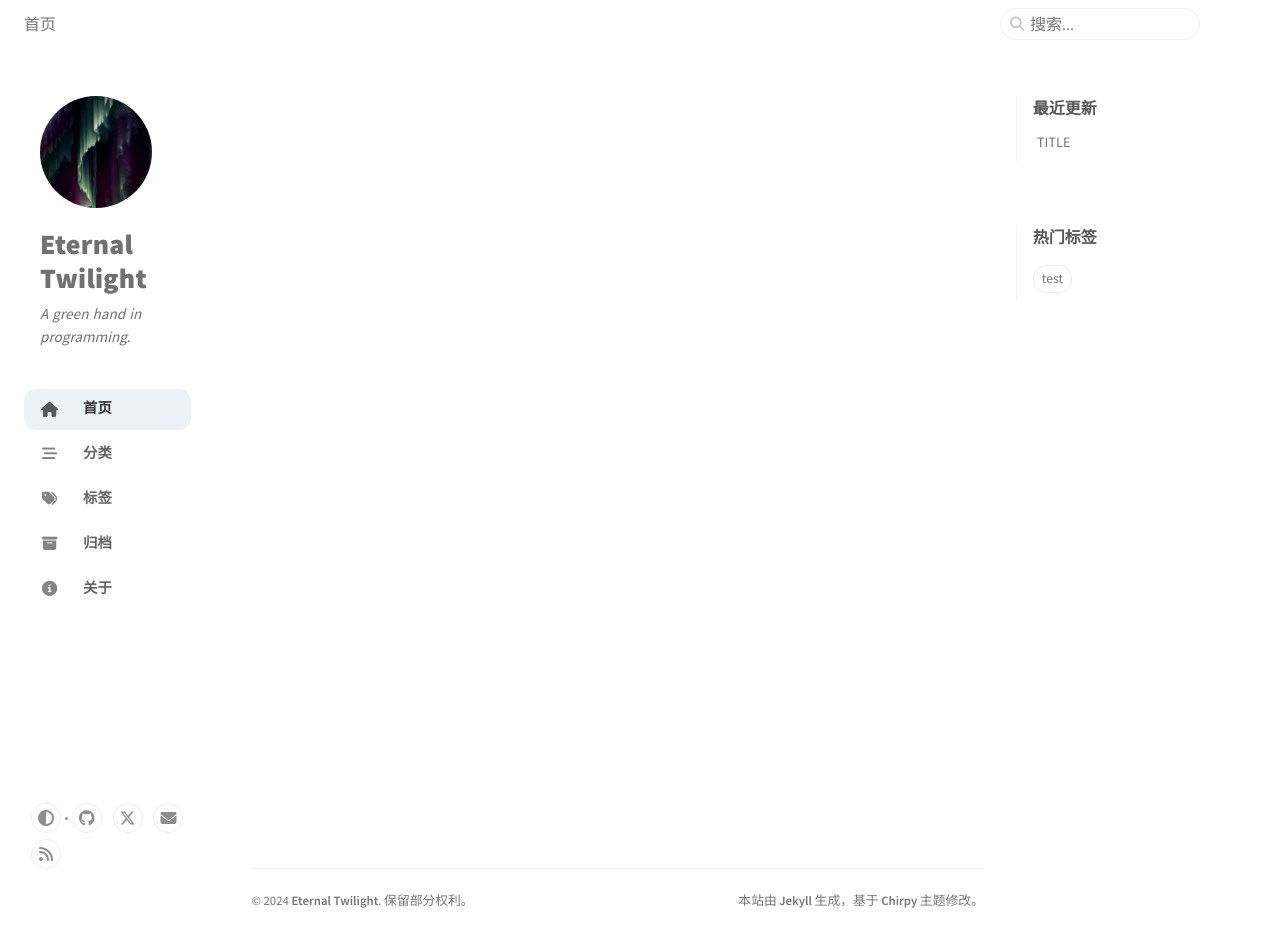
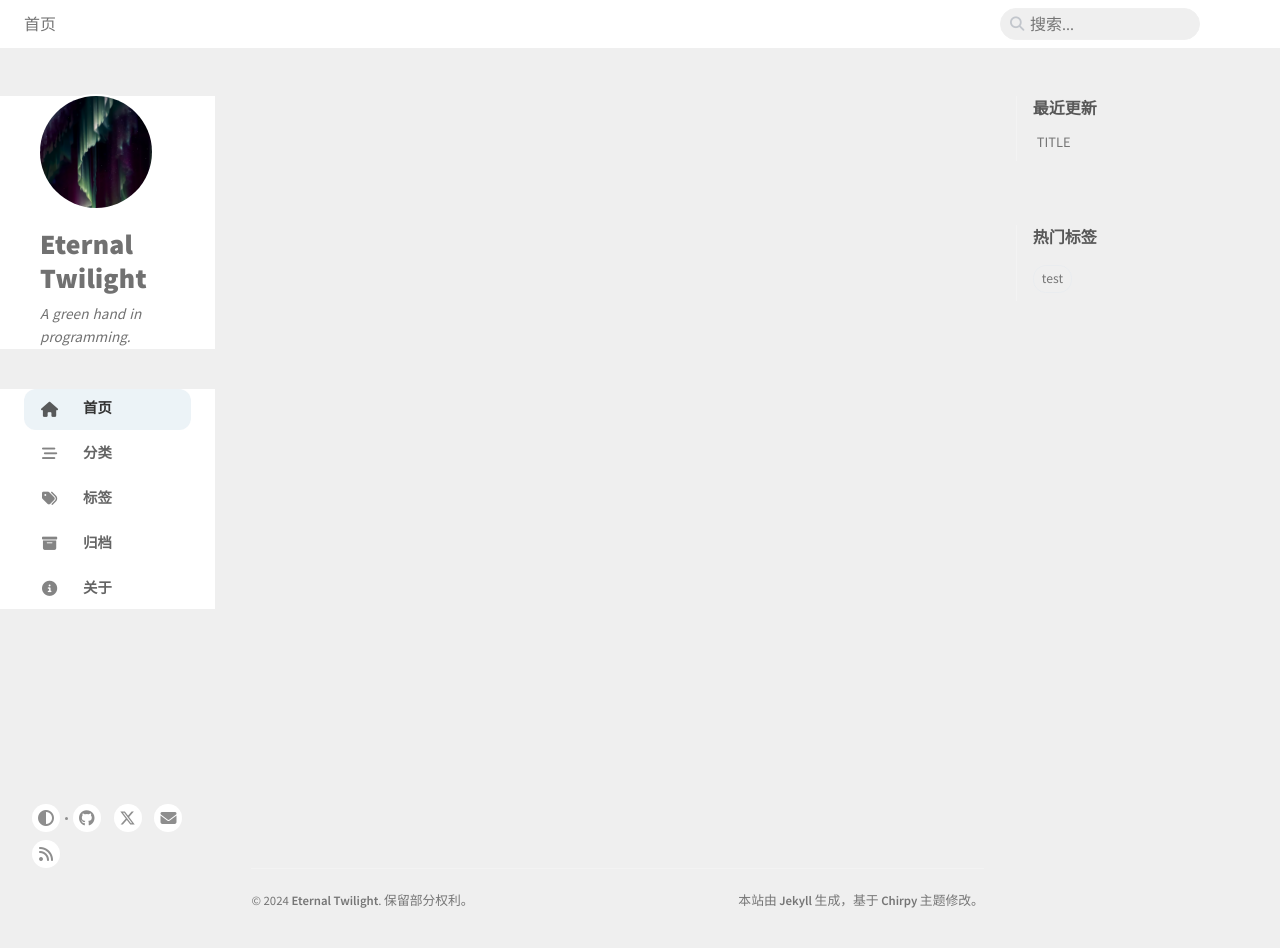
Before and after one commit to EtnlTwilight/etnltwilight.github, a Jekyll site: the page built from index.html, in a window 1280 px wide. Built offline with Jekyll 4.4.1, drawn with Linux system fonts in a browser that asks for light colours; cached includes are drawn as plain includes.

Commit message:
Update Templates.

```diff
--- a/_sass/addon/commons.scss
+++ b/_sass/addon/commons.scss
@@ -38,7 +38,10 @@ body {
 }
 
 *{
-  transition: background-color .3s ease-in-out;
+  transition:
+    background-color .3s ease-in-out,
+    box-shadow .3s ease-in-out,
+    color .3s ease-in-out;
 }
 
 /* --- Typography --- */
--- a/_sass/colors/typography-light.scss
+++ b/_sass/colors/typography-light.scss
@@ -4,7 +4,7 @@
 
 @mixin light-scheme {
   /* Framework color */
-  --main-bg: white;
+  --main-bg: #efefef;
   --mask-bg: #c1c3c5;
   --main-border-color: #f3f3f3;
 
```
